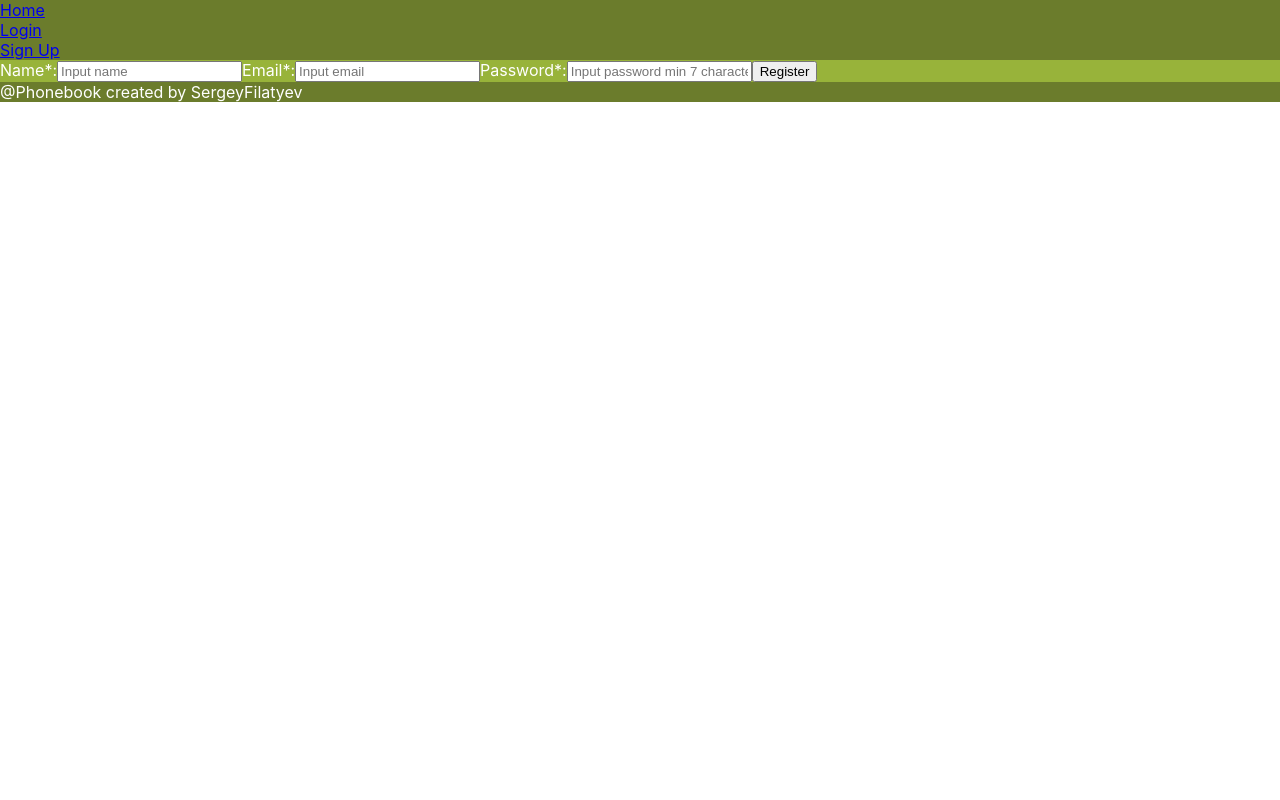
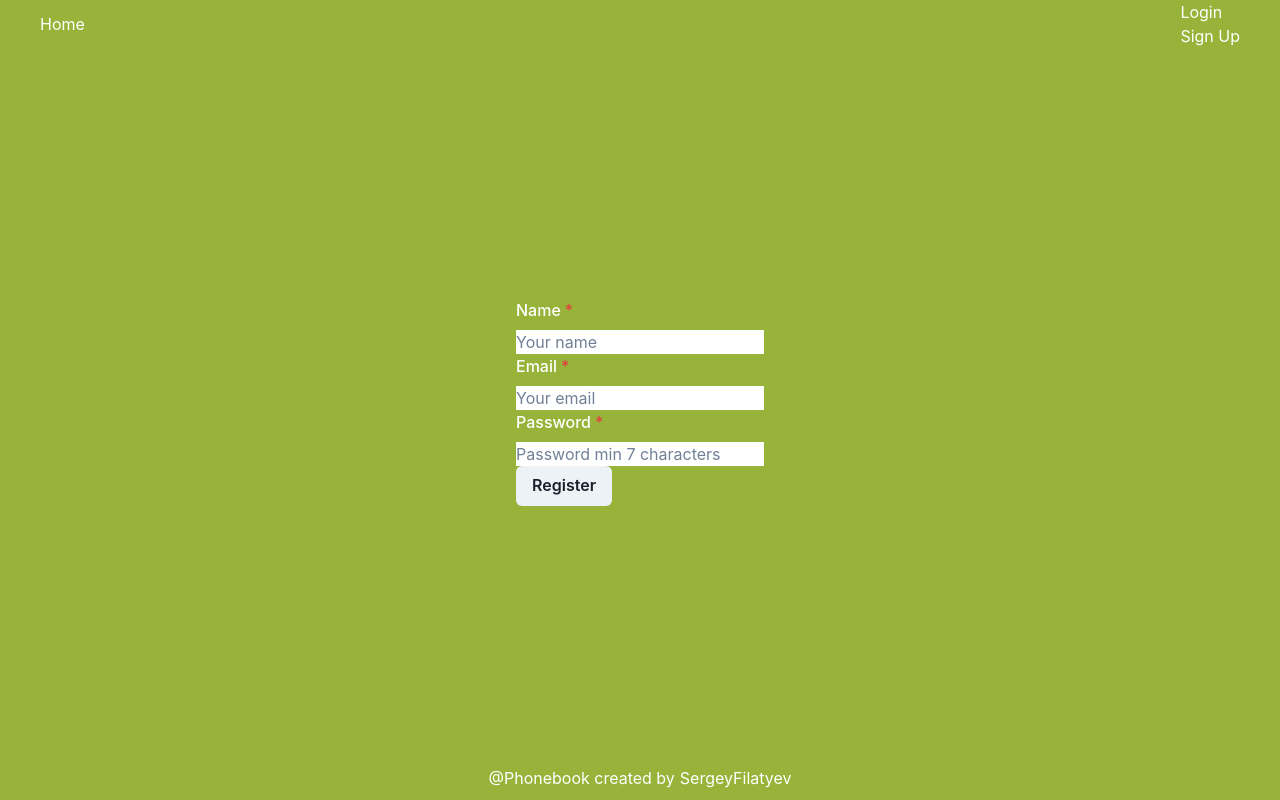
Before and after one commit to Sergeyfilatyev/goit-react-hw-08-phonebook, a React (Create React App) app: page /goit-react-hw-08-phonebook/register in a window 1280 px wide. Built offline with nearby package versions, Linux system fonts and the light colour scheme.

Commit message:
styles-proccessing

```diff
--- a/src/components/AuthUserMenu.jsx
+++ b/src/components/AuthUserMenu.jsx
@@ -1,3 +1,4 @@
+import { Button, Text } from '@chakra-ui/react';
 import { useDispatch, useSelector } from 'react-redux';
 import { logout } from 'redux/auth/auth-operations';
 import { selectName } from 'redux/auth/auth-selectors';
@@ -7,8 +8,8 @@ export const AuthUserMenu = () => {
   const name = useSelector(selectName);
   return (
     <>
-      <p>{`Welcome, ${name}!`}</p>
-      <button onClick={() => dispatch(logout())}>Logout</button>
+      <Text>{`Welcome, ${name}!`}</Text>
+      <Button onClick={() => dispatch(logout())}>Logout</Button>
     </>
   );
 };
--- a/src/components/Layout.jsx
+++ b/src/components/Layout.jsx
@@ -4,27 +4,47 @@ import { Navigation } from 'components/Navigation';
 import { useSelector } from 'react-redux';
 import { Outlet } from 'react-router-dom';
 import { selectToken } from 'redux/auth/auth-selectors';
-import { Box, Center } from '@chakra-ui/react';
+import { Box, Flex, Link, Text } from '@chakra-ui/react';
 export const Layout = () => {
   const token = useSelector(selectToken);
   return (
-    <>
-      <header>
-        <Box bg="#6b7c2c" w="100%" color="#ffffff" gap="10px">
-          <Navigation />
-          {token ? <AuthUserMenu /> : <AuthNavigation />}
-        </Box>
-      </header>
+    <Box
+      bg="#98b33a"
+      width="100%"
+      color="#ffffff"
+      display="flex"
+      flexDirection="column"
+      justifyContent="space-between"
+      alignItems="center"
+      h="100vh"
+    >
+      <Flex
+        as="header"
+        justifyContent="space-between"
+        alignItems="center"
+        w={['300px', '440px', '750px', '970px', '1200px']}
+      >
+        <Navigation />
+        {token ? <AuthUserMenu /> : <AuthNavigation />}
+      </Flex>
       <main>
-        <Box bg="#98b33a" w="100%" color="#ffffff">
+        <Box p="10px">
           <Outlet />
         </Box>
       </main>
       <footer>
-        <Box bg="#6b7c2c" w="100%" color="#ffffff">
-          @Phonebook created by SergeyFilatyev
-        </Box>
+        <Flex
+          p="10px"
+          w={['300px', '440px', '750px', '970px', '1200px']}
+          gap="5px"
+          justifyContent="center"
+        >
+          <Text>@Phonebook created by</Text>
+          <Link href="https://github.com/Sergeyfilatyev" isExternal>
+            SergeyFilatyev
+          </Link>
+        </Flex>
       </footer>
-    </>
+    </Box>
   );
 };
--- a/src/components/RegisterForm.jsx
+++ b/src/components/RegisterForm.jsx
@@ -1,3 +1,4 @@
+import { Box, Button, FormControl, FormLabel } from '@chakra-ui/react';
 import { useState } from 'react';
 import { useDispatch } from 'react-redux';
 import { register } from 'redux/auth/auth-operations';
@@ -29,42 +30,41 @@ export const RegisterForm = () => {
     setPassword('');
   };
   return (
-    <form onSubmit={handleSubmit}>
-      <label>
-        Name*:
+    <Box as="form" onSubmit={handleSubmit}>
+      <FormControl isRequired>
+        <FormLabel>Name</FormLabel>
         <input
-          required
-          placeholder="Input name"
+          placeholder="Your name"
           type="text"
           name="name"
           value={name}
           onChange={handleChange}
         />
-      </label>
-      <label>
-        Email*:
+      </FormControl>
+      <FormControl isRequired>
+        <FormLabel>Email</FormLabel>
         <input
-          placeholder="Input email"
+          placeholder="Your email"
           required
           type="email"
           name="email"
           value={email}
           onChange={handleChange}
         />
-      </label>
-      <label>
-        Password*:
+      </FormControl>
+      <FormControl isRequired>
+        <FormLabel>Password</FormLabel>
         <input
           required
-          placeholder="Input password min 7 characters"
+          placeholder="Password min 7 characters"
           minLength={7}
           type="password"
           name="password"
           value={password}
           onChange={handleChange}
         />
-      </label>
-      <button>Register</button>
-    </form>
+      </FormControl>
+      <Button>Register</Button>
+    </Box>
   );
 };
--- a/src/pages/HomePage.jsx
+++ b/src/pages/HomePage.jsx
@@ -1,8 +1,10 @@
+import { Heading, Text } from '@chakra-ui/react';
+
 export const HomePage = () => {
   return (
     <>
-      <h1>Welcome, this is the Phonebook.</h1>
-      <p>You can save your contacts here.</p>
+      <Heading>Welcome, this is the Phonebook.</Heading>
+      <Text>You can save your contacts here.</Text>
     </>
   );
 };
```
Also changed, not shown: src/components/App.jsx (+5 -34 lines).
